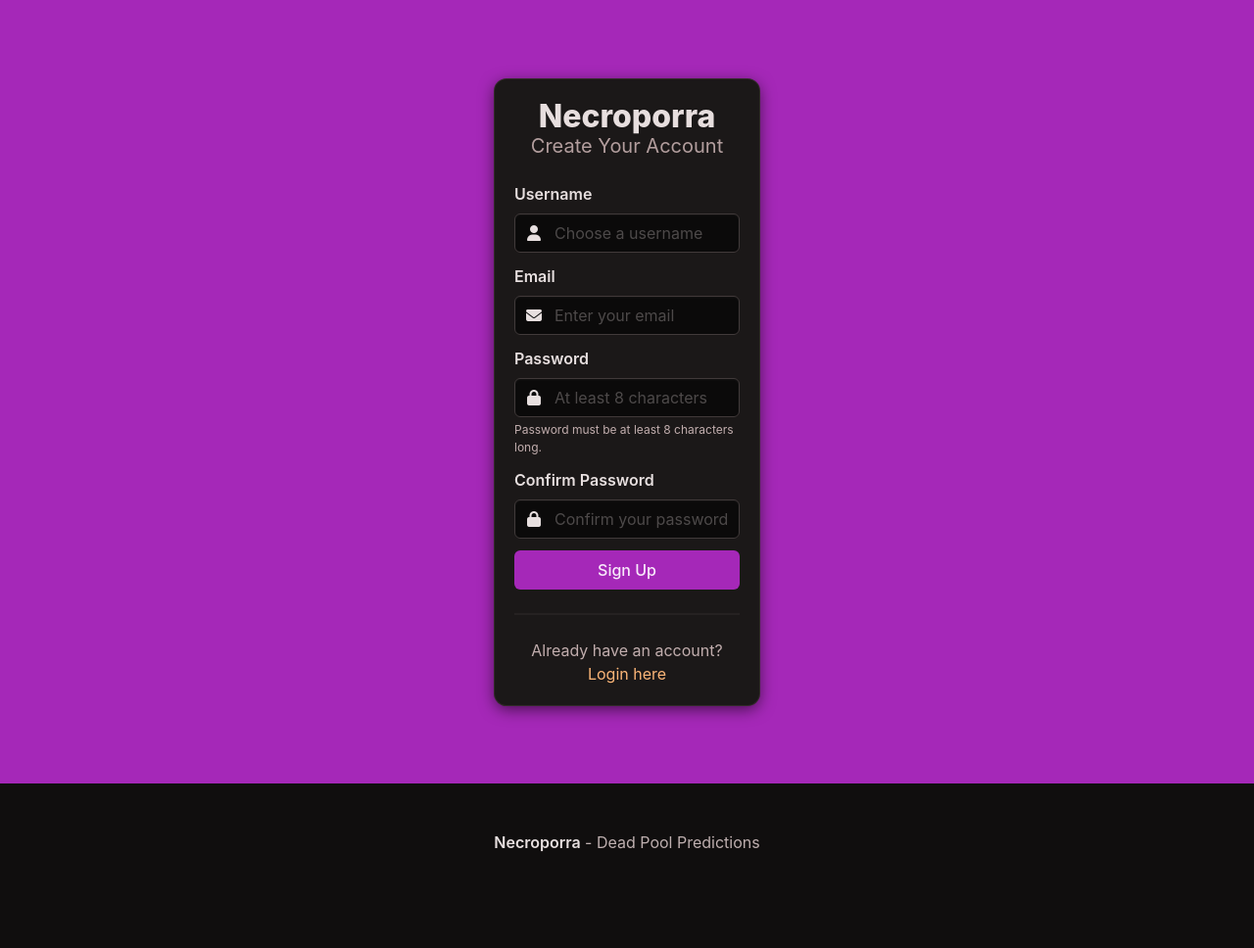
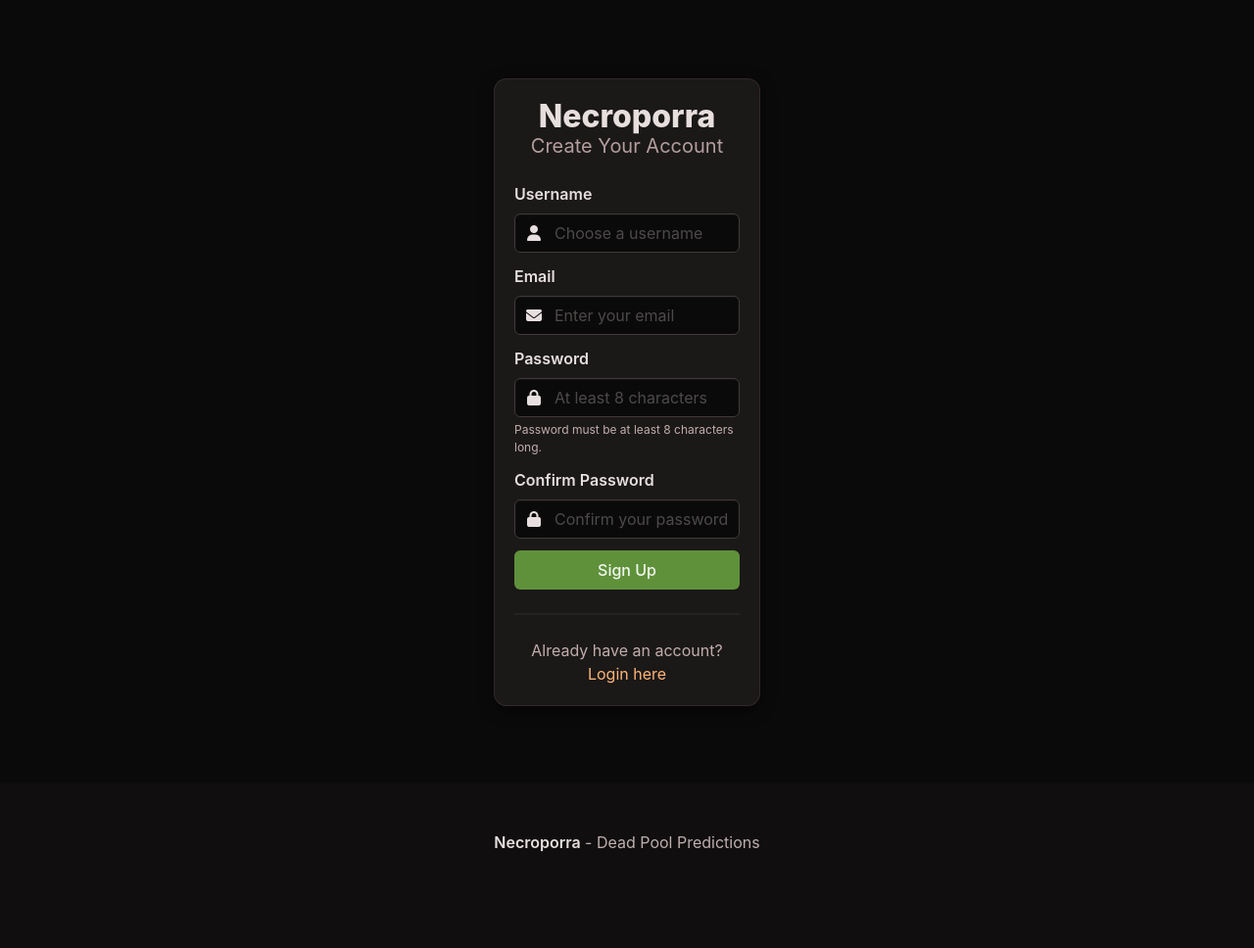
Before and after one commit to Victlebum/necroporra, a Django app: page /register/ in a window 1280 px wide. Shown: the whole page at 98% size. Run offline with Django 5.2, Linux system fonts and the light colour scheme.

Commit message:
Change looks in log in and register views

```diff
--- a/django/templates/necroporra/login.html
+++ b/django/templates/necroporra/login.html
@@ -5,7 +5,7 @@
 {% block messages %}{% endblock %}
 
 {% block content %}
-<section class="hero is-fullheight is-primary">
+<section class="hero is-fullheight">
   <div class="hero-body">
     <div class="container">
       <div class="columns is-centered">
@@ -61,7 +61,7 @@
 
               <div class="field">
                 <div class="control">
-                  <button type="submit" class="button is-primary is-fullwidth">
+                  <button type="submit" class="button is-success is-fullwidth">
                     Login
                   </button>
                 </div>
--- a/django/templates/necroporra/register.html
+++ b/django/templates/necroporra/register.html
@@ -5,7 +5,7 @@
 {% block messages %}{% endblock %}
 
 {% block content %}
-<section class="hero is-fullheight is-primary">
+<section class="hero is-fullheight">
   <div class="hero-body">
     <div class="container">
       <div class="columns is-centered">
@@ -87,7 +87,7 @@
 
               <div class="field">
                 <div class="control">
-                  <button type="submit" class="button is-primary is-fullwidth">
+                  <button type="submit" class="button is-success is-fullwidth">
                     Sign Up
                   </button>
                 </div>
```
